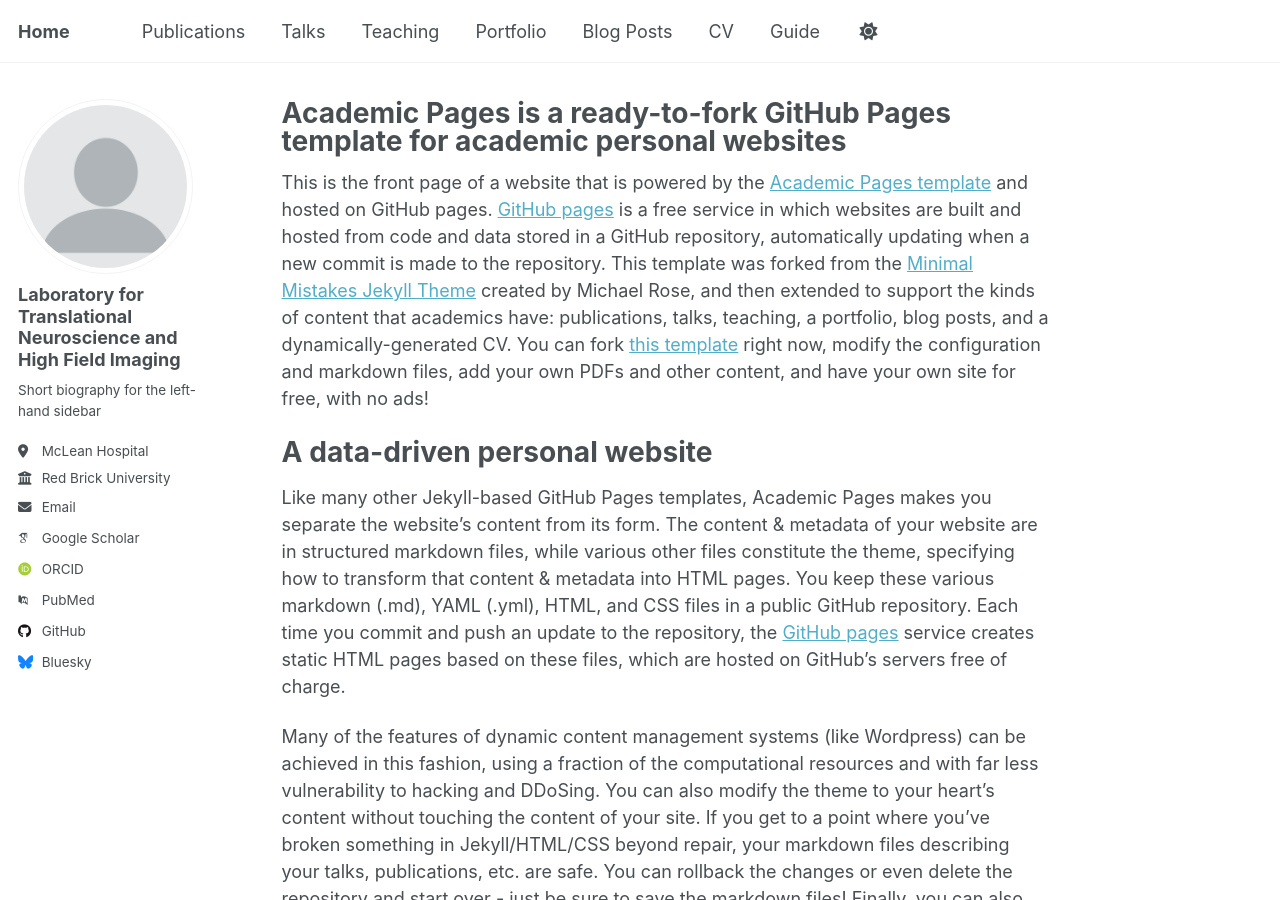
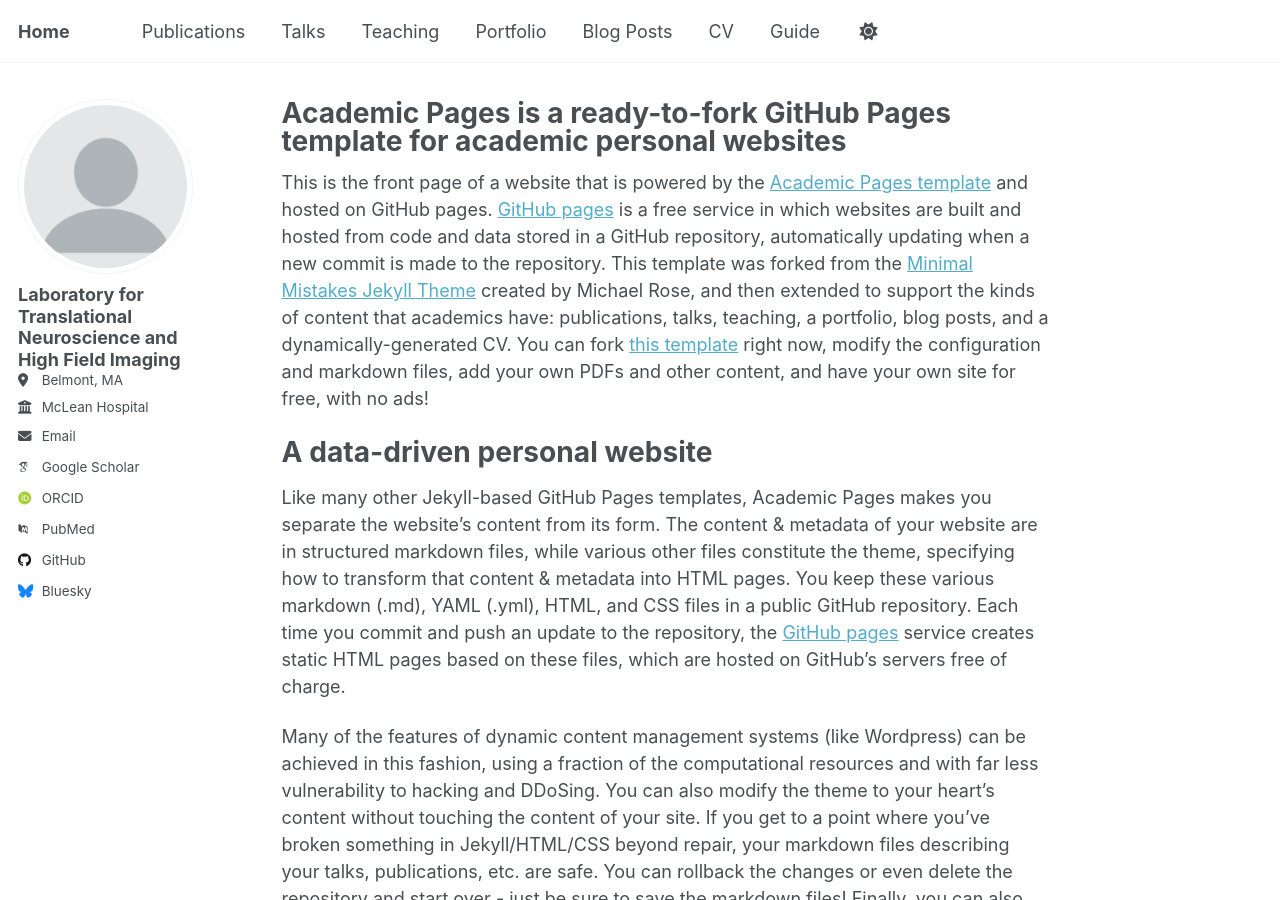
Before and after one commit to abbydstein/dulab.github.io, a Jekyll site: the page built from _pages/about.md, in a window 1280 px wide and 900 px high. Built offline with Jekyll 4.4.1, drawn with Linux system fonts in a browser that asks for light colours; some web fonts are replaced.

Commit message:
Update _config.yml

```diff
--- a/_config.yml
+++ b/_config.yml
@@ -25,9 +25,9 @@ author:
   avatar           : "profile.png"
   name             : "Laboratory for Translational Neuroscience and High Field Imaging"
   pronouns         : # example: "she/her"
-  bio              : "Short biography for the left-hand sidebar"
-  location         : "McLean Hospital"
-  employer         : "Red Brick University"
+  bio              : # "Short biography for the left-hand sidebar"
+  location         : "Belmont, MA"
+  employer         : "McLean Hospital"
   uri              : # URL
   email            : "fdu@mclean.harvard.edu"
 
```
